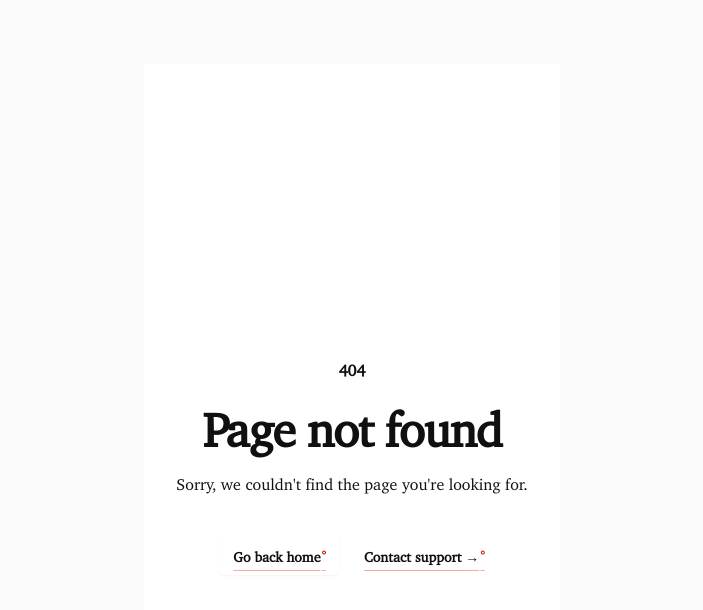
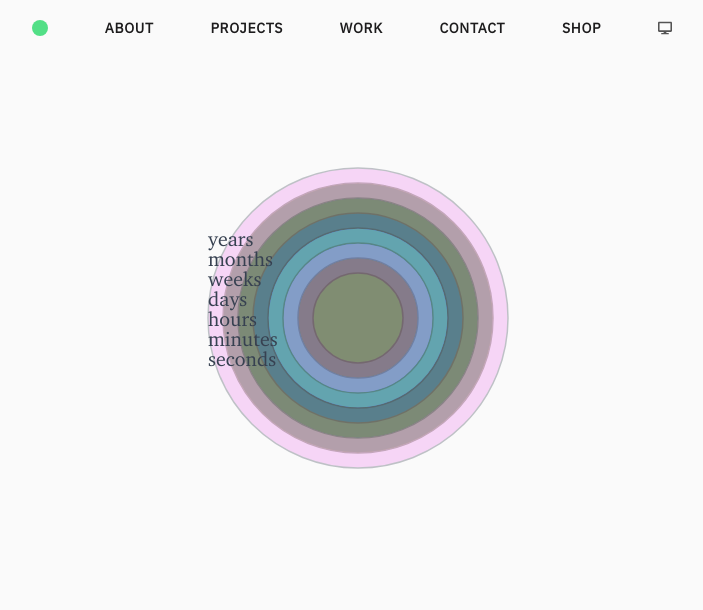
Before and after one commit to lloydlobo/lloydlobo.com, a Next.js app: page /about in a window 1280 px wide. Before the commit this address had no page. Shown: the top 610 px of the page, without its empty margins (288-991 px from the left). Built offline with nearby package versions, Linux system fonts and the light colour scheme.

Commit message:
style: change projects page cover

```diff
--- a/components/Layout.tsx
+++ b/components/Layout.tsx
@@ -53,7 +53,8 @@ export const Navigation = (props: {}) => {
       <div className="flex justify-between items-center ">
         <Link
           href="/"
-          className="after:hidden items-center  w-full h-full min-w-[1rem] place-self-center max-w-[1rem] min-h-[1rem] max-h-[1rem] rounded-full bg-green-400 "
+          data-id="logo"
+          className="logo after:hidden items-center  w-full h-full min-w-[1rem] place-self-center max-w-[1rem] min-h-[1rem] max-h-[1rem] rounded-full bg-green-400 "
         ></Link>
         <Link className="after:hidden" href="/about">
           About
--- a/components/WorkProjects.tsx
+++ b/components/WorkProjects.tsx
@@ -55,7 +55,8 @@ const PROJECTS = [
     username: "lloydlobo",
     tags: ["development", "rust", "cli"],
     repo: "dictionary-web-app",
-    description: "Integrate the Dictionary API to create a real-world dictionary web app.",
+    description:
+      "Integrate the Dictionary API to create a real-world dictionary web app.",
     img: "/dictionary-web-app.jpg",
   },
 ];
@@ -67,17 +68,14 @@ export const WorkProjects = () => {
   let isCardLike = false;
   return (
     <>
-      <
-        // className="mx-auto my-12 grid w-fit grid-cols-1 bg-on-primary dark:text-secondary sm:gap-12 lg:grid-cols-2"
-        >
+      <>
         {repos.map(({ username, repo, tags, description, img }, index) => (
           <a
             key={`url-${username}-${repo}`}
             href={`https://github.com/${username}/${repo}/`}
-            className="after:hidden"
-          // className={` ${hasBorders ? "dark:border-accent  dark:sm:border  " : "" } ${isCardLike ? "bg-white shadow-md  hover:shadow-xl dark:bg-black/20 dark:shadow-lg dark:sm:border" : "" } flex py-6 transition after:hidden duration-500 sm:rounded-xl  dark:hover:sm:shadow-accent/20 `}
+            className="after:hidden "
           >
-            <div className="mr-2 hidden flex-initial flex-shrink-0 origin-right scale-[.90] justify-center grayscale-[03%] sm:mr-3">
+            <div className="mr-2  hidden flex-initial flex-shrink-0 origin-right scale-[.90] justify-center grayscale-[03%] sm:mr-3">
               <img
                 src={img}
                 width="128"
@@ -89,12 +87,11 @@ export const WorkProjects = () => {
               />
             </div>
 
+            <h3 className={`dark:prose-slate`}>{repo}</h3>
+
             <div className="">
-              <h3 className={``}>{repo}</h3>
-
-              <p className="">
               {repo === "hackernews-clone" ? "Coming soon..." : description}
-              </p>
+            </div>
 
             <div
               className={`hidden ${repo === "hackernews-clone" ? "blur" : ""
@@ -110,7 +107,6 @@ export const WorkProjects = () => {
                 </div>
               ))}
             </div>
-            </div>
           </a>
         ))}
       </>
--- /dev/null
+++ b/pages/about.tsx
@@ -0,0 +1,93 @@
+import Layout from "@/components/Layout";
+import { Section } from "@/components/Section";
+import React, { useState } from "react";
+
+/* Path commands
+// https://developer.mozilla.org/en-US/docs/Web/SVG/Attribute/d
+
+Path commands are instructions that define a path to be drawn. Each command is composed of a command letter and numbers that represent the command parameters.
+
+SVG defines 6 types of path commands, for a total of 20 commands:
+
+MoveTo: M, m
+LineTo: L, l, H, h, V, v
+Cubic Bézier Curve: C, c, S, s
+Quadratic Bézier Curve: Q, q, T, t
+Elliptical Arc Curve: A, a
+ClosePath: Z, z */
+
+const LABELS = [
+  "years",
+  "months",
+  "weeks",
+  "days",
+  "hours",
+  "minutes",
+  "seconds",
+  "",
+];
+const SIZES = [100, 90, 80, 70, 60, 50, 40, 30];
+const COLORS = [
+  "violet",
+  "indigo",
+  "blue",
+  "green",
+  "yellow",
+  "orange",
+  "red",
+  "violet",
+  "indigo",
+];
+
+//REFERENCE
+// https://rsms.me/projects/time-counter/?theme=10&labels=yes&pulse=yes&refdate=1983-05-17T02:00:00.000Z
+export default function AboutPage() {
+  const GOLDEN_RATIO = 1.618;
+  let frequency = 0.001;
+  const [f, setF] = useState(frequency);
+  return (
+    <Layout>
+      <main className="">
+        <div className="w-96 place-self-center h-fit aspect-square  relative items-center justify-center flex">
+          <article className="p-12 place-self-center mx-auto flex overflow-hidden min-w-[75vw] continer aspect-square inset-0 absolute">
+            {SIZES.map((radius, index) => (
+              <div key={`circle-${index}`}>
+                <svg
+                  height="300"
+                  onClick={() =>
+                    setF((f + Math.abs(Math.sin(f * GOLDEN_RATIO))) % 10)
+                  }
+                  width="300"
+                  style={{
+                    filter: `hue-rotate(${((radius / f) * GOLDEN_RATIO * index) /
+                      Math.sin(Math.PI / radius)
+                      }deg)`,
+                  }}
+                  className={`scale-150 hue-rotate-[30%] absolute opacity-30 saturate-75`}
+                >
+                  <circle
+                    cx="150"
+                    cy="150"
+                    r={radius * 1}
+                    stroke="currentColor"
+                    strokeWidth="1"
+                    fill={COLORS[index]}
+                  />
+                  Sorry, inline SVG isn't supported by your browser.
+                </svg>
+                <p
+                  style={{
+                    top: `${radius * 2.0 + 12}px`,
+                  }}
+                  className={`absolute -rotate-[0deg] text-start  z-50`}
+                >
+                  {LABELS[LABELS.length - 1 - index]}
+                </p>
+              </div>
+            ))}
+          </article>
+        </div>
+      </main>
+    </Layout>
+  );
+}
--- a/pages/projects.tsx
+++ b/pages/projects.tsx
@@ -7,12 +7,31 @@ export default function Projects(props: {}) {
   return (
     <Layout>
       <>
-        <div className="bg-[#650310] fixed -z-10 inset-0 w-screen h-screen "></div>
+        <style jsx global>
+          {`
+            body {
+              --tw-bg-opacity: 1;
+              background-color: rgb(
+                251 207 232 / var(--tw-bg-opacity)
+              ) !important;
+            }
+
+            .logo {
+              background-color: rgb(248 113 113) !important;
+            }
+
+            header a {
+              --tw-bg-opacity: 1;
+              color: rgb(248 113 113 / var(--tw-bg-opacity)) !important;
+              font-weight: bolder !important;
+            }
+          `}
+        </style>
         <main className="">
           <div className="grid">
             <Section>
               <article className="w-full">
-                <h1 className={`dark:text-primary pr-[5vw]`}>
+                <h1 className={`dark:prose-slate pr-[5vw]`}>
                   <span className="">Passion projects</span> and fun little
                   experiments
                 </h1>
@@ -23,7 +42,7 @@ export default function Projects(props: {}) {
           <div className={`mx-auto space-y-20 lg:space-y-28 mt-8`}>
             <Section>
               <article>
-                <div className="grid prose-sm gap-x-8 gap-y-0 grid-cols-2 lg:grid-cols-3">
+                <div className="grid [&>*]:dark:prose-gray  prose-sm gap-x-8 gap-y-0 grid-cols-2 lg:grid-cols-3">
                   <WorkProjects />
                 </div>
               </article>
--- a/styles/globals.css
+++ b/styles/globals.css
@@ -16,8 +16,8 @@
   box-sizing: border-box;
   padding: 0;
   margin: 0;
+  /* @apply bg-purple-800 bg-opacity-[0.002]; */
   /* @apply outline-1 outline-dotted outline-gray4/30; */
-  /* @apply bg-purple-800 bg-opacity-[0.002]; */
 }
 
 /* font-size: 2.4vw; */
@@ -77,7 +77,7 @@ main {
 }
 
 article {
-  @apply prose lg:prose-xl;
+  @apply prose dark:prose-invert lg:prose-xl;
 }
 
 footer {
```
Lines whose indentation alone changed are shown as unchanged.
